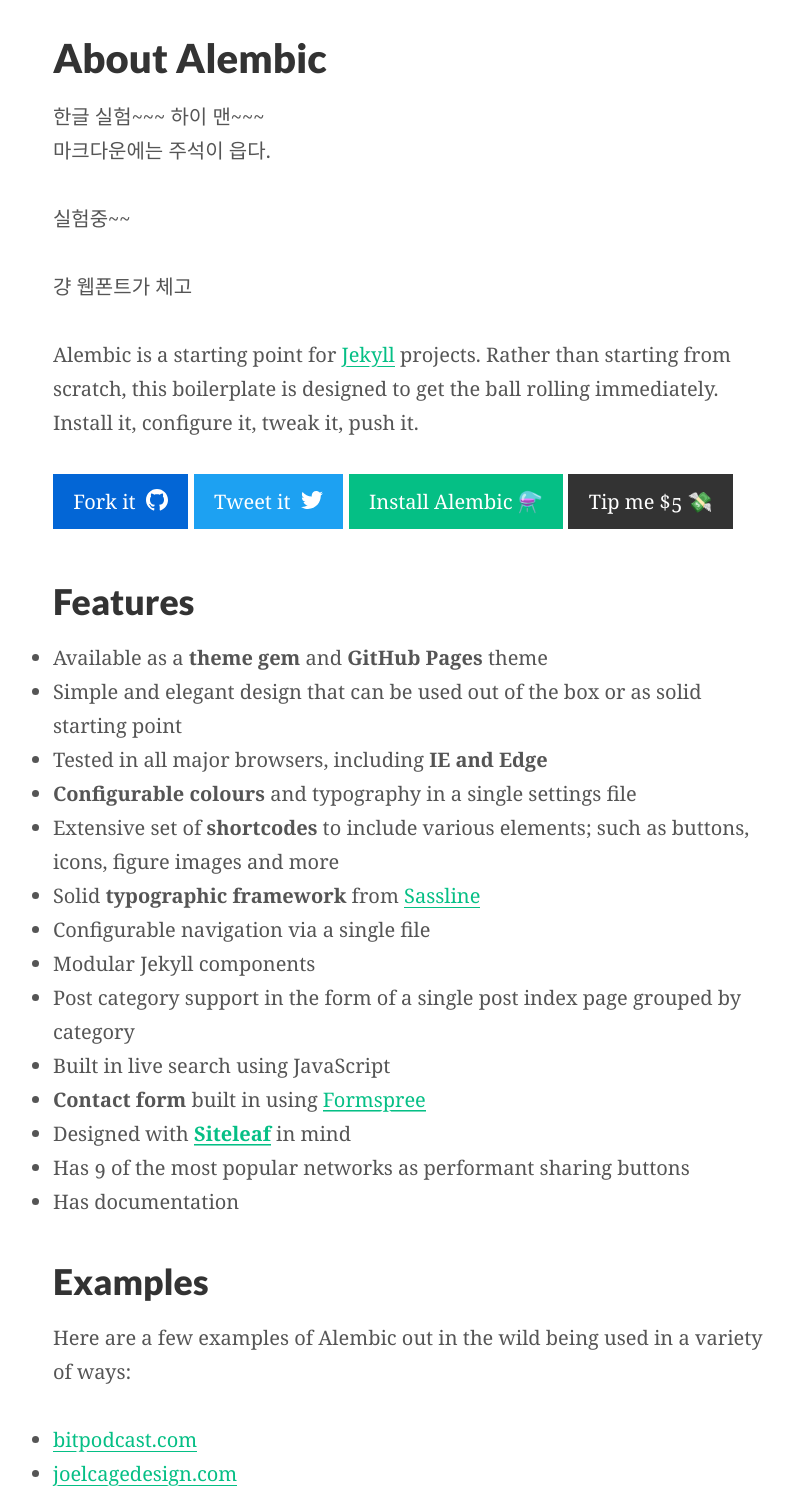
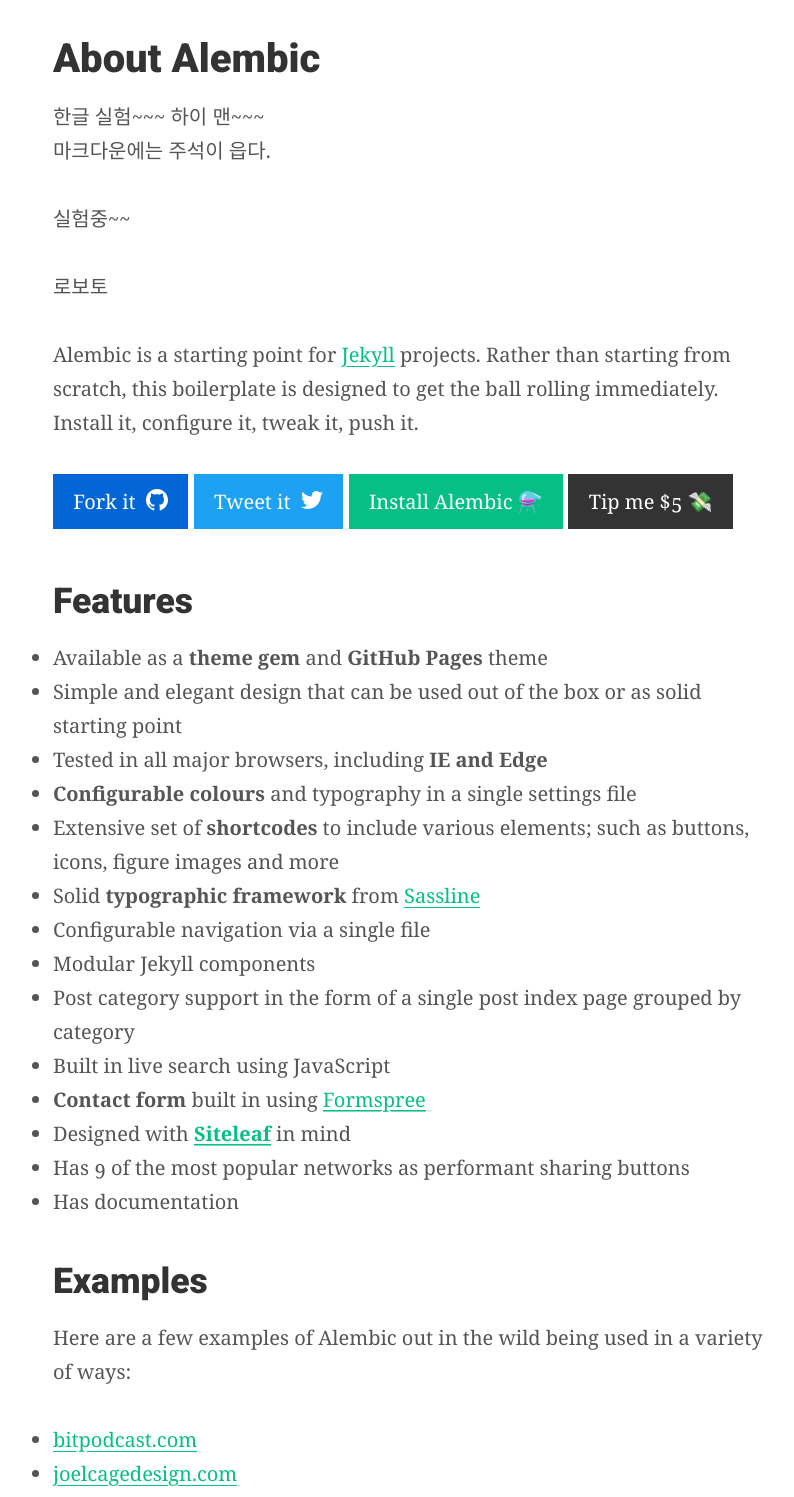
Before and after one commit to Haawron/Haawron.github.io, a Jekyll site: the page built from index.md, in a window 1280 px wide, cut to the strip 420-1917 px from the top of the page. Shown: the whole strip, without its empty margins (230-1024 px from the left). Built offline with Jekyll 4.4.1, drawn with Linux system fonts in a browser that asks for light colours; some web fonts are replaced; our own code applies the rules of GitHub Pages for plain Markdown files.

Commit message:
이쁜 제목 폰트 가즈아 로보토

```diff
--- a/_sass/_settings.scss
+++ b/_sass/_settings.scss
@@ -23,7 +23,7 @@
 );
 
 $headingtype: (
-  font-family: '"Lato", "Jeju Myeongjo", "serif"',
+  font-family: '"Roboto", "Jeju Myeongjo", "serif"',
   regular: 400,
   bold: 700,
   cap-height: 0.75
@@ -38,4 +38,4 @@
 // Font import, if you're using a non-standard web font
 // @import url('https://fonts.googleapis.com/css?family=Merriweather:400,700');
 @import url('https://fonts.googleapis.com/earlyaccess/jejumyeongjo.css');
-@import url("https://fonts.googleapis.com/css?family=Lato:900");
+@import url("https://fonts.googleapis.com/css?family=Roboto:900");
--- a/index.md
+++ b/index.md
@@ -11,7 +11,7 @@
 마크다운에는 주석이 읍다.<br><br>
 실험중~~<br>
 
-걍 웹폰트가 체고<br>
+로보토<br>
 
 Alembic is a starting point for [Jekyll](https://jekyllrb.com/) projects. Rather than starting from scratch, this boilerplate is designed to get the ball rolling immediately. Install it, configure it, tweak it, push it.
 
```
